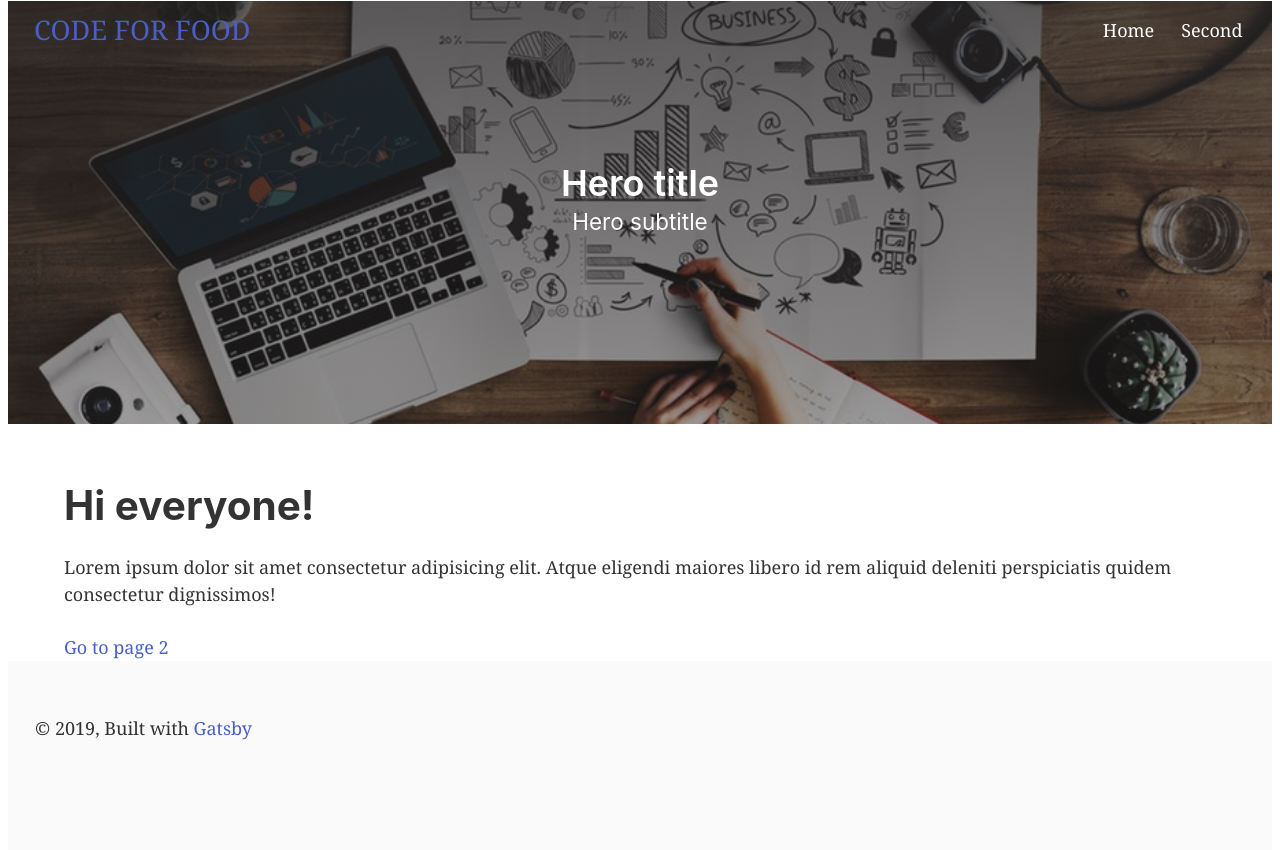
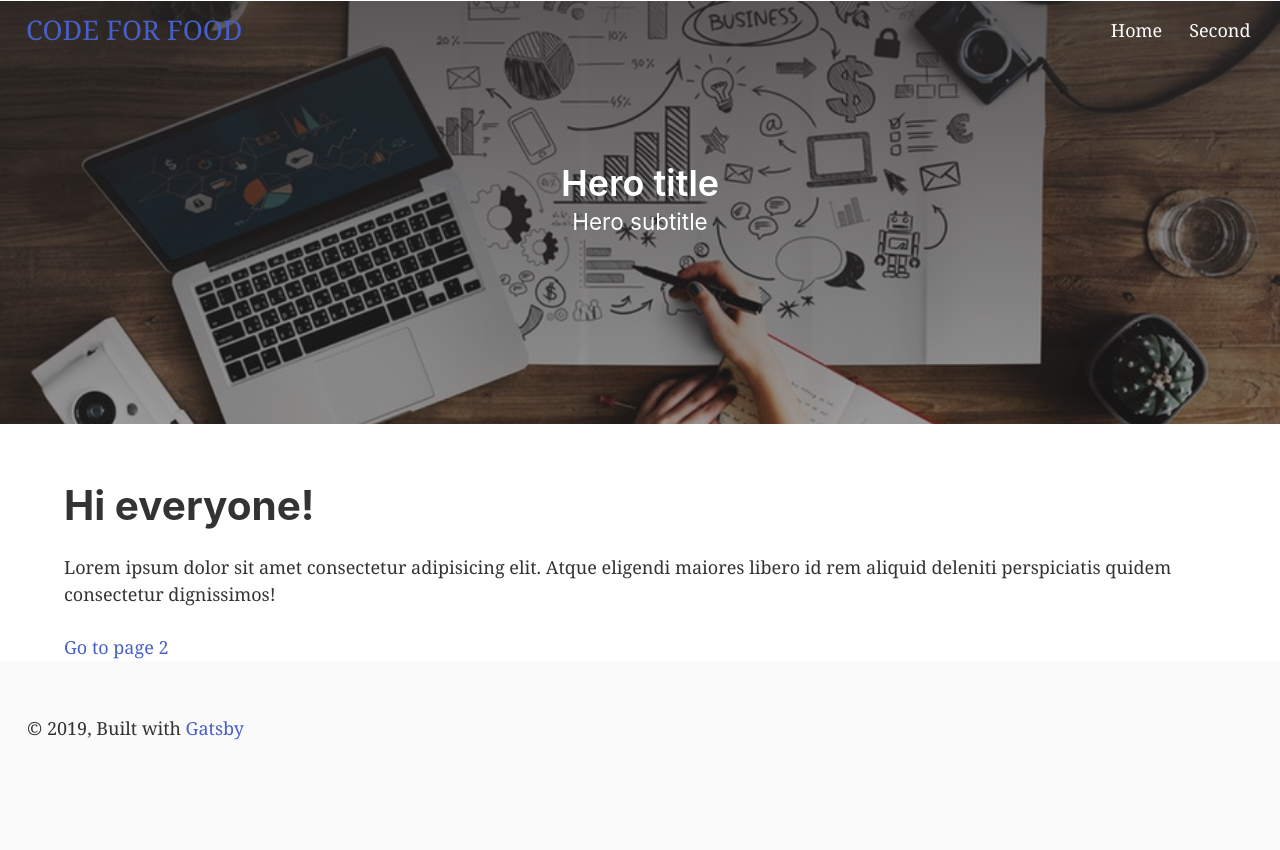
Before and after one commit to jesusbibieca/code-for-food, a Gatsby site: page / in a window 1280 px wide. Built offline with nearby package versions, Linux system fonts and the light colour scheme; Gatsby itself is replaced by a stand-in of ours.

Commit message:
removing margin

```diff
--- a/src/components/layout.scss
+++ b/src/components/layout.scss
@@ -6,7 +6,7 @@ html {
   -webkit-text-size-adjust: 100%;
 }
 body {
-  margin: 0 8px;
+  margin: 0;
   -webkit-font-smoothing: antialiased;
   -moz-osx-font-smoothing: grayscale;
 }
```
